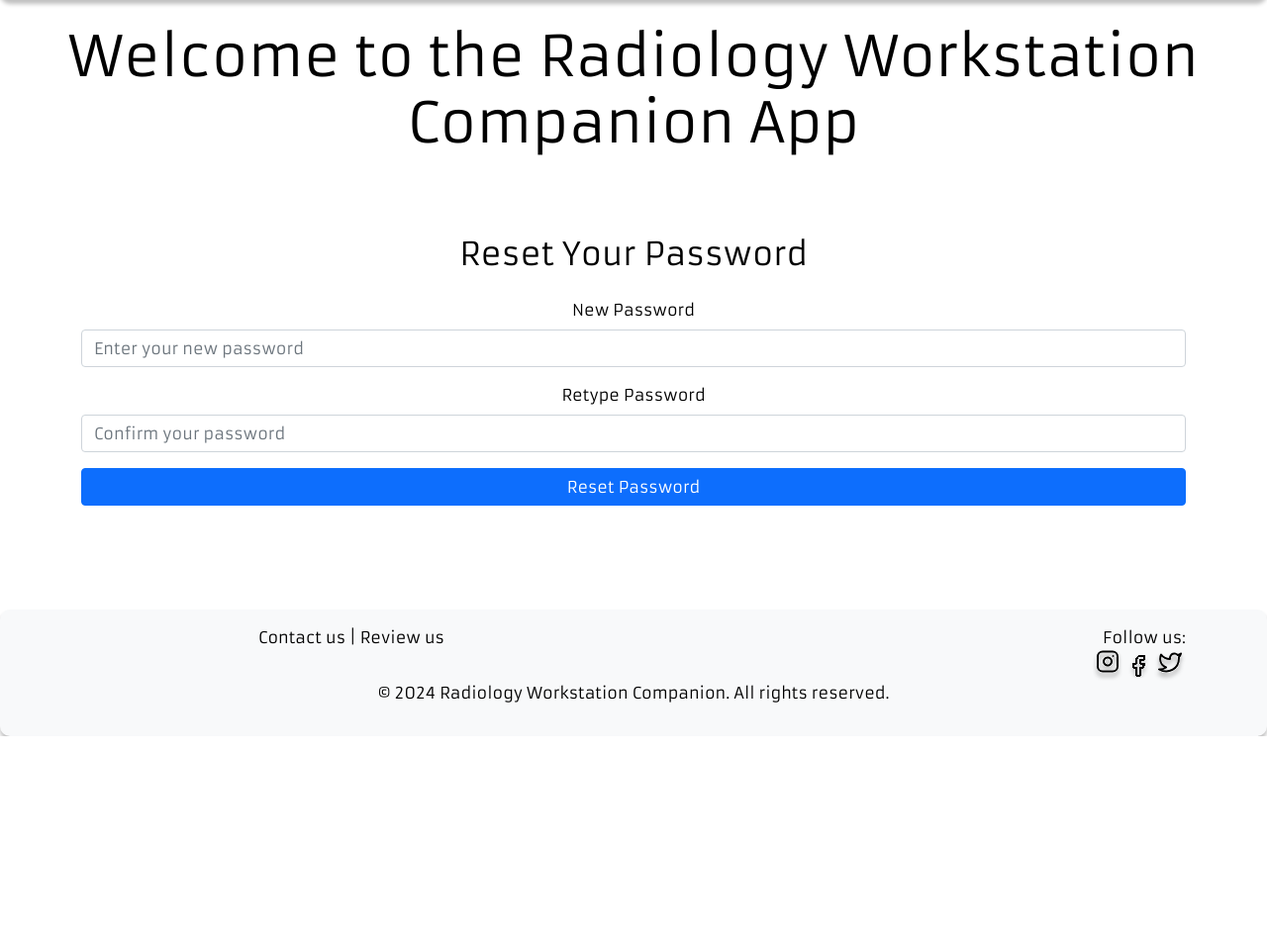
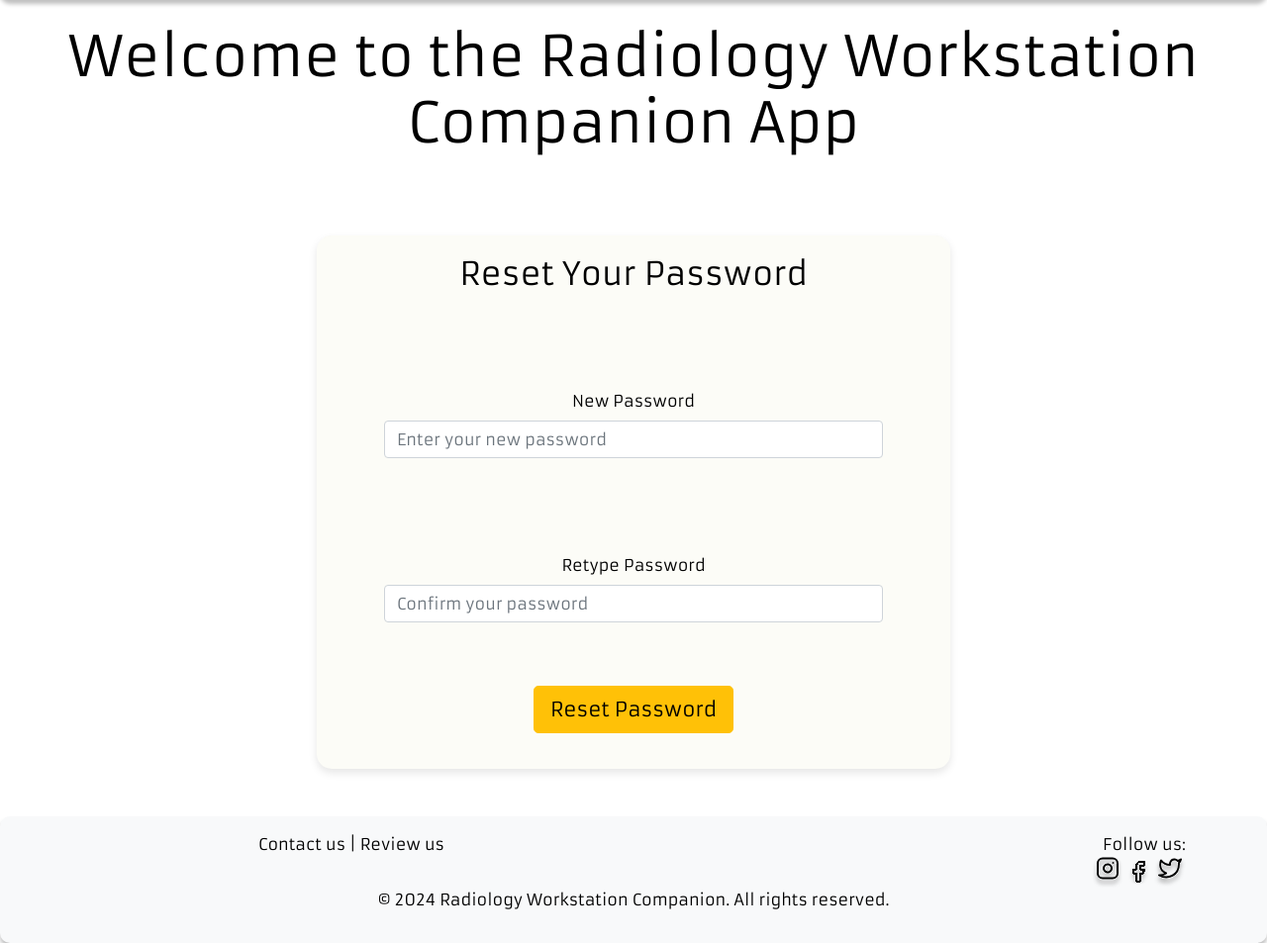
Before and after one commit to visit-www/ws_companion, a Flask app: page /app_user/change_password/1 in a window 1280 px wide. Shown: the part 56-1009 px from the top of the page at 99% size. Before the commit the page ends 800 px from the top, so only its background shows below. Run offline with Flask 3, Linux system fonts and the light colour scheme; some libraries are stand-ins or nearby versions.

Commit message:
deployment test

```diff
--- a/app/templates/change_password.html
+++ b/app/templates/change_password.html
@@ -1,19 +1,21 @@
 {% extends "base.html" %}
 {% block content %}
-<div class="container py-5">
-    <h2 class="mb-4 text-center">Reset Your Password</h2>
-    <form method="POST">
+<div class="row g-sm-1 g-lg-5 g-md-5 gap-auto justify-content-center py-5">
+    <div class="bottom-container text-center col-md-5 col-sm-11">
+        <h2 class="mb-5 text-center">Reset Your Password</h2>
+        <form method="POST" class="form-group" autocomplete="off">
             <!-- Correct way to include CSRF token for HTML forms -->
             <input type="hidden" name="csrf_token" value="{{ csrf_token() }}" />
-        <div class="mb-3">
+            <div class="p-lg-5 p-sm-3">
                 <label for="password" class="form-label">New Password</label>
-            <input type="password" name="password"  autocomplete="on" class="form-control" id="password" placeholder="Enter your new password" required>
+                <input type="password" name="password"  autocomplete="new-password" class="form-control   " id="password" placeholder="Enter your new password" required>
             </div>
-        <div class="mb-3">
+            <div class="p-lg-5 p-sm-3">
                 <label for="retype-password" class="form-label">Retype Password</label>
-            <input type="password" class="form-control" id="retype-password" name="retyped-password" placeholder="Confirm your password" required>
+                <input type="password" class="form-control" id="retype-password" name="retyped-password" placeholder="Confirm your password" autocomplete="new-password" required>
             </div>
-        <button type="submit" class="btn btn-primary w-100">Reset Password</button>
+            <button type="submit" class="btn btn-warning btn-lg btn-block mb-3 mt-3">Reset Password</button>
         </form>
     </div>
+</div>
 {% endblock %}
--- a/app/templates/credential_manager.html
+++ b/app/templates/credential_manager.html
@@ -13,7 +13,7 @@
                     <!-- Email input with help text and ARIA attributes -->
                     <div class="form-group mb-3 position-relative">
                         <label for="email" class="form-label">Enter Your Registered Email</label>
-                        <input type="email" id="email" name="email" class="form-control" placeholder="Email" aria-describedby="emailHelp" required>
+                        <input type="email" id="email" name="email" class="form-control" placeholder="Email" aria-describedby="emailHelp" autocomplete="on" required>
                         <div id="emailHelp" class="form-text text-muted">We'll never share your email with anyone else.</div>
                         <!-- Tooltip for email field -->
                         <i class="bi bi-info-circle-fill" data-bs-toggle="tooltip" title="Enter the email associated with your account."></i>
```
Lines whose indentation alone changed are shown as unchanged.
